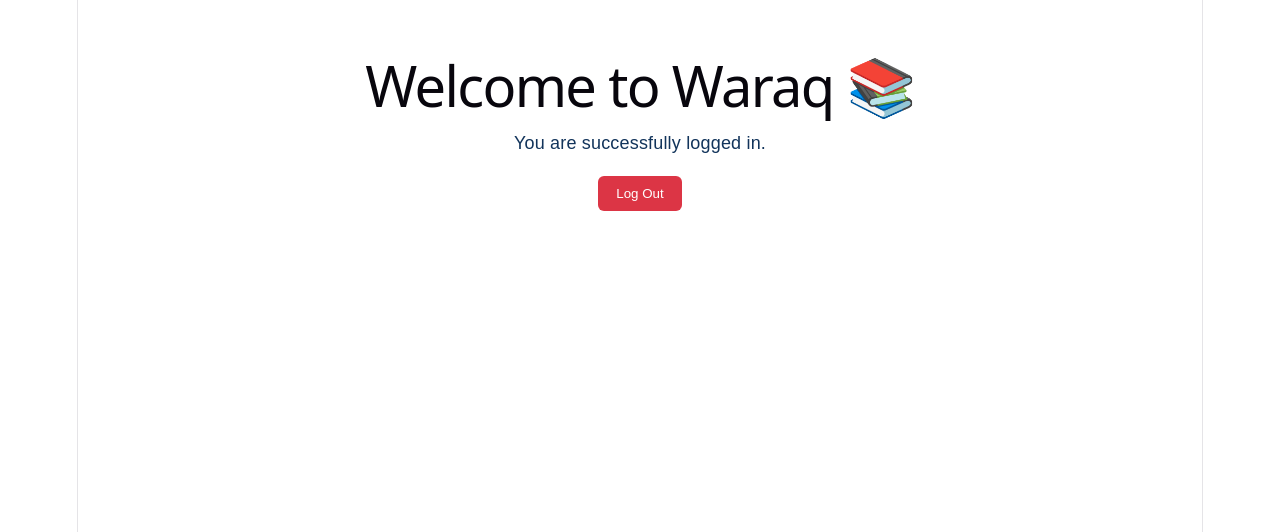
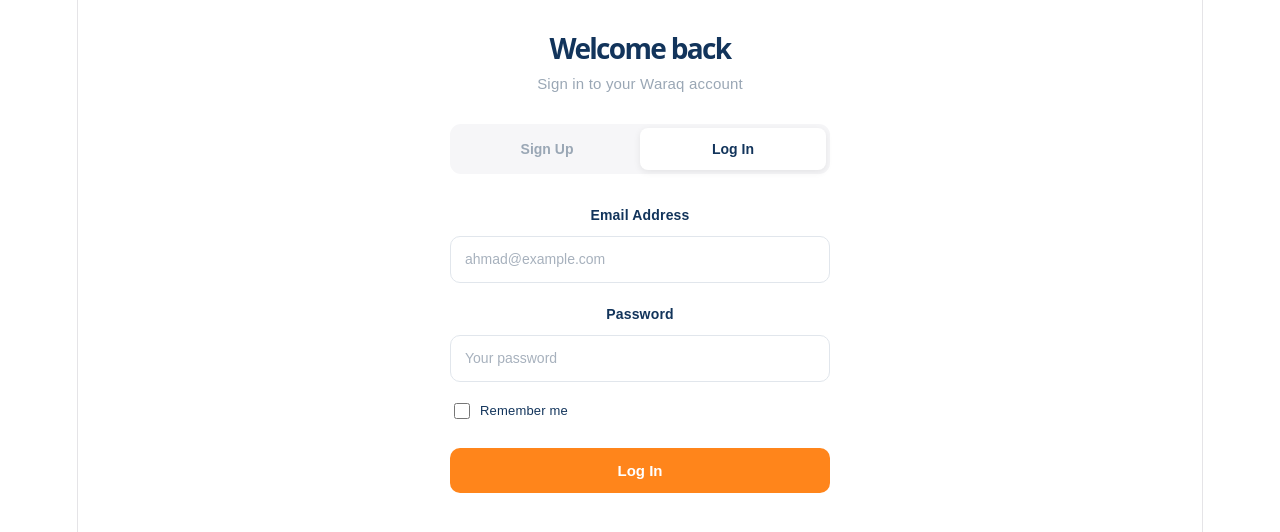
Before and after one commit to Batool217/Front-End, a React (Vite) app: page /login in a window 1280 px wide. Shown: the top 532 px of the page. Built offline with nearby package versions, Linux system fonts and the light colour scheme.

Commit message:
Update Login.jsx

```diff
--- a/src/pages/Login.jsx
+++ b/src/pages/Login.jsx
@@ -1,35 +1,208 @@
+import { useState } from "react";
 import { useNavigate } from "react-router-dom";
 
-function Home() {
+function Login() {
   const navigate = useNavigate();
 
-  const handleLogout = () => {
-    sessionStorage.removeItem("token");
-    localStorage.removeItem("token");
-    navigate("/login");
+  const [form, setForm] = useState({
+    email: "",
+    password: "",
+    rememberMe: false,
+  });
+
+  const [errors, setErrors] = useState({});
+  const [loading, setLoading] = useState(false);
+
+  const handleChange = (e) => {
+    const { name, value, type, checked } = e.target;
+
+    setForm({
+      ...form,
+      [name]: type === "checkbox" ? checked : value,
+    });
+
+    setErrors({
+      ...errors,
+      [name]: "",
+      general: "",
+    });
+  };
+
+  const validate = () => {
+    const newErrors = {};
+
+    const trimmedEmail = form.email.trim();
+    const emailRegex = /^[a-zA-Z0-9._%+-]+@[a-zA-Z0-9.-]+\.[a-zA-Z]{2,}$/;
+
+    if (!trimmedEmail) {
+      newErrors.email = "Email address is required";
+    } else if (!emailRegex.test(trimmedEmail)) {
+      newErrors.email = "Enter a valid email address";
+    }
+
+    if (!form.password) {
+      newErrors.password = "Password is required";
+    }
+
+    setErrors(newErrors);
+    return Object.keys(newErrors).length === 0;
+  };
+
+  const handleSubmit = async (e) => {
+    e.preventDefault();
+
+    if (!validate()) return;
+
+    setLoading(true);
+
+    try {
+      const response = await fetch(
+        "http://localhost:8080/api/auth/login",
+        {
+          method: "POST",
+          headers: {
+            "Content-Type": "application/json",
+          },
+          body: JSON.stringify(form),
+        }
+      );
+
+      const data = await response.json();
+
+      if (!response.ok) {
+        if (
+          data.code === "EMAIL_NOT_REGISTERED" ||
+          data.error === "EMAIL_NOT_REGISTERED"
+        ) {
+          navigate("/Register");
+          return;
+        }
+
+        setErrors({
+          general: data.message || "Invalid email or password",
+        });
+
+        return;
+      }
+
+      if (data.token) {
+        if (form.rememberMe) {
+          localStorage.setItem("token", data.token);
+        } else {
+          sessionStorage.setItem("token", data.token);
+        }
+      }
+
+      navigate("/Home");
+
+    } catch (error) {
+      setErrors({
+        general: "Unable to connect to the server",
+      });
+    } finally {
+      setLoading(false);
+    }
   };
 
   return (
-    <div style={{ padding: "40px" }}>
-      <h1>Welcome to Waraq 📚</h1>
-      <p>You are successfully logged in.</p>
+    <div className="auth-page">
+      <div className="auth-container">
 
-      <button
-        onClick={handleLogout}
-        style={{
-          marginTop: "20px",
-          padding: "10px 18px",
-          backgroundColor: "#dc3545",
-          color: "#fff",
-          border: "none",
-          borderRadius: "6px",
-          cursor: "pointer",
-        }}
-      >
-        Log Out
-      </button>
+        <h1>Welcome back</h1>
+
+        <p className="subtitle">
+          Sign in to your Waraq account
+        </p>
+
+        <div className="auth-tabs">
+
+          <button
+            className="tab"
+            onClick={() => navigate("/Register")}
+          >
+            Sign Up
+          </button>
+
+          <button
+            className="tab active"
+            onClick={() => navigate("/Login")}
+          >
+            Log In
+          </button>
+
+        </div>
+
+        {errors.general && (
+          <div className="general-error">
+            {errors.general}
+          </div>
+        )}
+
+        <form onSubmit={handleSubmit}>
+
+          <div className="form-group">
+            <label>Email Address</label>
+
+            <input
+              type="email"
+              name="email"
+              placeholder="ahmad@example.com"
+              value={form.email}
+              onChange={handleChange}
+            />
+
+            {errors.email && (
+              <span className="error">
+                {errors.email}
+              </span>
+            )}
+          </div>
+
+          <div className="form-group">
+            <label>Password</label>
+
+            <input
+              type="password"
+              name="password"
+              placeholder="Your password"
+              value={form.password}
+              onChange={handleChange}
+            />
+
+            {errors.password && (
+              <span className="error">
+                {errors.password}
+              </span>
+            )}
+          </div>
+
+          <div className="login-options">
+
+            <label className="remember-me">
+              <input
+                type="checkbox"
+                name="rememberMe"
+                checked={form.rememberMe}
+                onChange={handleChange}
+              />
+              <span>Remember me</span>
+            </label>
+
+          </div>
+
+          <button
+            className="primary-button"
+            type="submit"
+            disabled={loading}
+          >
+            {loading ? "Logging in..." : "Log In"}
+          </button>
+
+        </form>
+
+      </div>
     </div>
   );
 }
 
-export default Home;
+export default Login;
```
